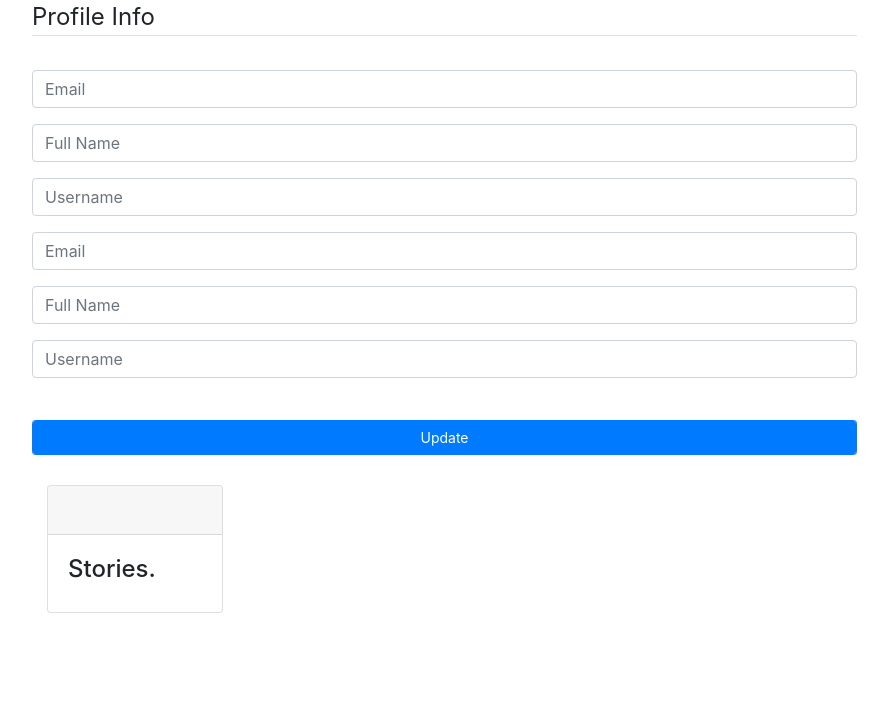
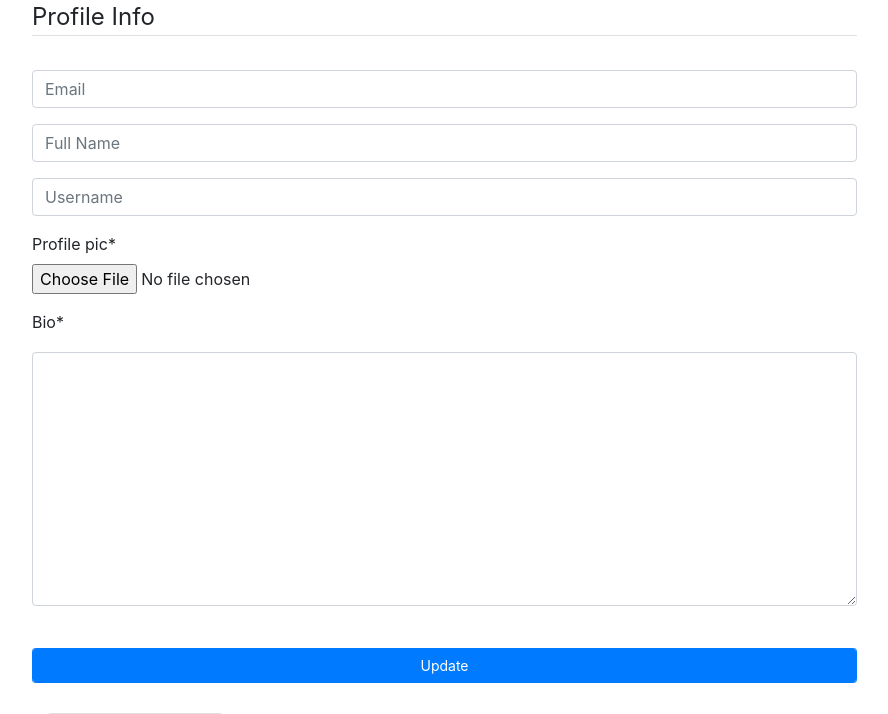
Before and after one commit to Paulwamaria/instagram, a Django app: template users/templates/users/profile.html in a window 1280 px wide. Shown: the part 103-817 px from the top of the page, without its empty margins (53-941 px from the left). Before the commit the page ends 716 px from the top, so only its background shows below. Run offline with Django 3.2, Linux system fonts and the light colour scheme; the template is opened without the code that fills it: values that come from a table or form of the project are taken from there, others are empty; parts of the project's set-up code (start-up, migrations or seed data) failed here and were passed over; some libraries are stand-ins or nearby versions.

Commit message:
Add more images

```diff
--- a/users/forms.py
+++ b/users/forms.py
@@ -50,7 +50,7 @@
         fields = ['email','full_name','username']
 
 
-class ProfileUpdateFoem(forms.ModelForm):
+class ProfileUpdateForm(forms.ModelForm):
     class Meta:
         model = Profile
         fields = ['profile_pic','bio']
--- a/users/models.py
+++ b/users/models.py
@@ -22,10 +22,10 @@
     def save(self, *args, **kwargs):
         super().save()
 
-        img = Image.open(self.image.path)
+        img = Image.open(self.profile_pic.path)
 
         if img.height > 500 or img.width > 500:
             output_size = (500, 500)
 
             img.thumbnail(output_size)
-            img.save(self.image.path)
+            img.save(self.profile_pic.path)
--- a/users/templates/users/profile.html
+++ b/users/templates/users/profile.html
@@ -5,7 +5,7 @@
 
 <div class="content-section">
     <div class="media">
-        <img class=" account-img" src="{{user.profile.profile_pic.url}}" id="prof-pic">
+        <img class=" prof-img" src="{{user.profile.profile_pic.url}}" id="prof-pic">
         <div class="media-body">
             <h2 class="account-heading">{{user.username}}</h2>
             <p class="text-secondary">{{user.email}}</p>
```
Also changed, not shown: instagram/migrations/0001_initial.py, media/media/00024.MTS_snapshot_02.04_-2014.02.13_14.09.36-.jpg (added), media/media/00024.MTS_snapshot_02.04_-2014.02.13_14.09.36-_2kibmlh.jpg (added), media/media/00024.MTS_snapshot_02.04_-2014.02.13_14.09.36-_ixfBQjw.jpg (added), media/media/bmw_k1600gt_sport_2016-wallpaper-1280x720.jpg (added), media/media/bmw_k1600gt_sport_2016-wallpaper-1280x720_rY5GW20.jpg (added), media/media/cool_lion-wallpaper-1920x1200.jpg (added), media/media/default.jpg, media/media/images.jpeg (added), media/media/paul_nacsRl1.jpeg (added), media/media/today_i_choose_joy-wallpaper-1280x720.jpg (added), users/migrations/0001_initial.py.
